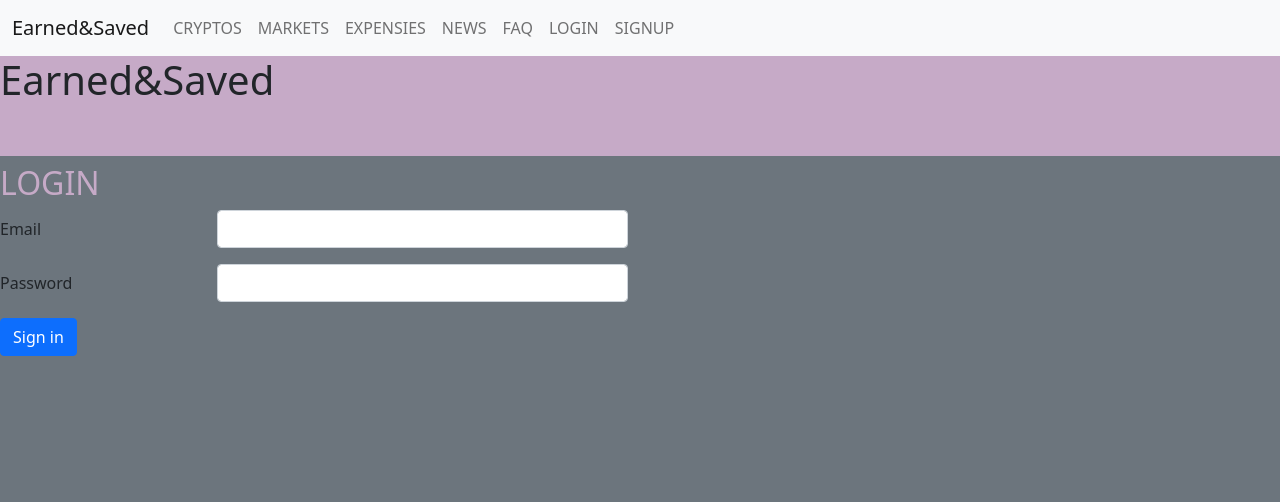
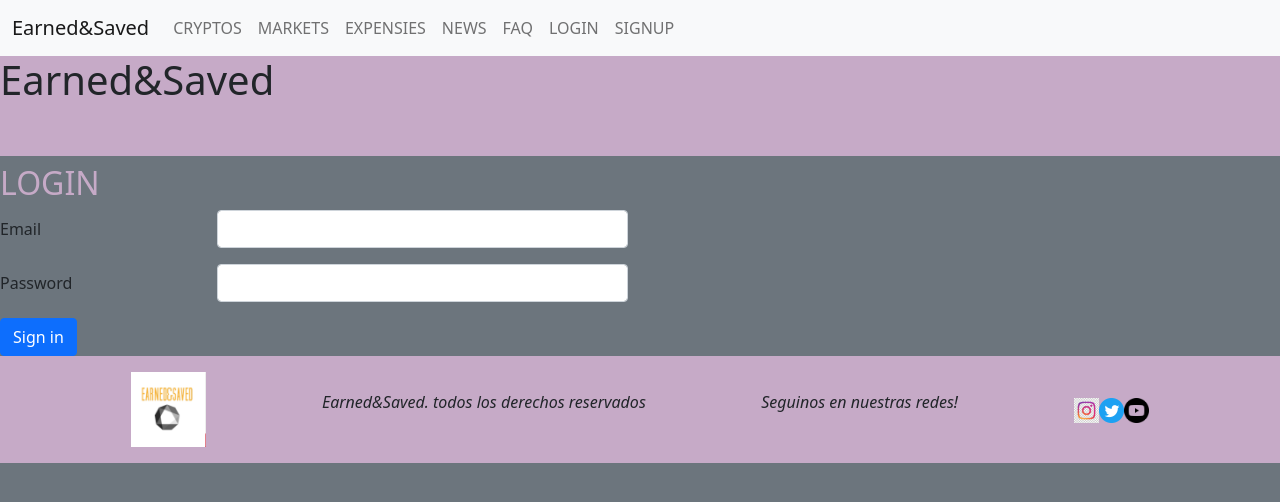
Before and after one commit to SantiagoFerro/Earned-And-Saved, a website: page pages/login.html in a window 1280 px wide. Drawn offline with nearby package versions, Linux system fonts and the light colour scheme.

Commit message:
agregado de footer

```diff
--- a/pages/login.html
+++ b/pages/login.html
@@ -75,6 +75,20 @@
       </div>
       <button type="submit" class="btn btn-primary">Sign in</button>
     </form>
+
+     <!--Footer-->
+     <footer >
+      <div class=" p-3 banner d-flex align-items-center justify-content-evenly mb-2 ">
+        <img   src="../public/img/Logo-E&S.png" alt="logo" width="75px" height="75px">
+        <p  class=" fst-italic"> Earned&Saved. todos los derechos reservados</p>
+        <p  class="fst-italic" >Seguinos en nuestras redes! </p>
+        <ul class="list-group list-group-horizontal list-unstyled "  >
+          <li><a href="http://www.intagram.com"target="_blank"><img src="../public/img/logoinsta.jpg" width="25px" height="25px" alt="insta"></a></li>
+          <li><a href="http://www.twitter.com" target="_blank"><img src="../public/img/Twittericon.png" width="25px" height="25px" alt="tw"></a></li>
+          <li><a href="http://www.youtube.com" target="_blank"><img src="../public/img/youtube.png" width="25px" height="25px" alt="youtube"></a></li>
+        </ul>
+        </div>
+      </footer>
     <script src="https://cdn.jsdelivr.net/npm/bootstrap@5.1.3/dist/js/bootstrap.bundle.min.js" integrity="sha384-ka7Sk0Gln4gmtz2MlQnikT1wXgYsOg+OMhuP+IlRH9sENBO0LRn5q+8nbTov4+1p" crossorigin="anonymous"></script>
     </body>
     </html>
```
Also changed, not shown: pages/signup.html (+14 -0 lines).
